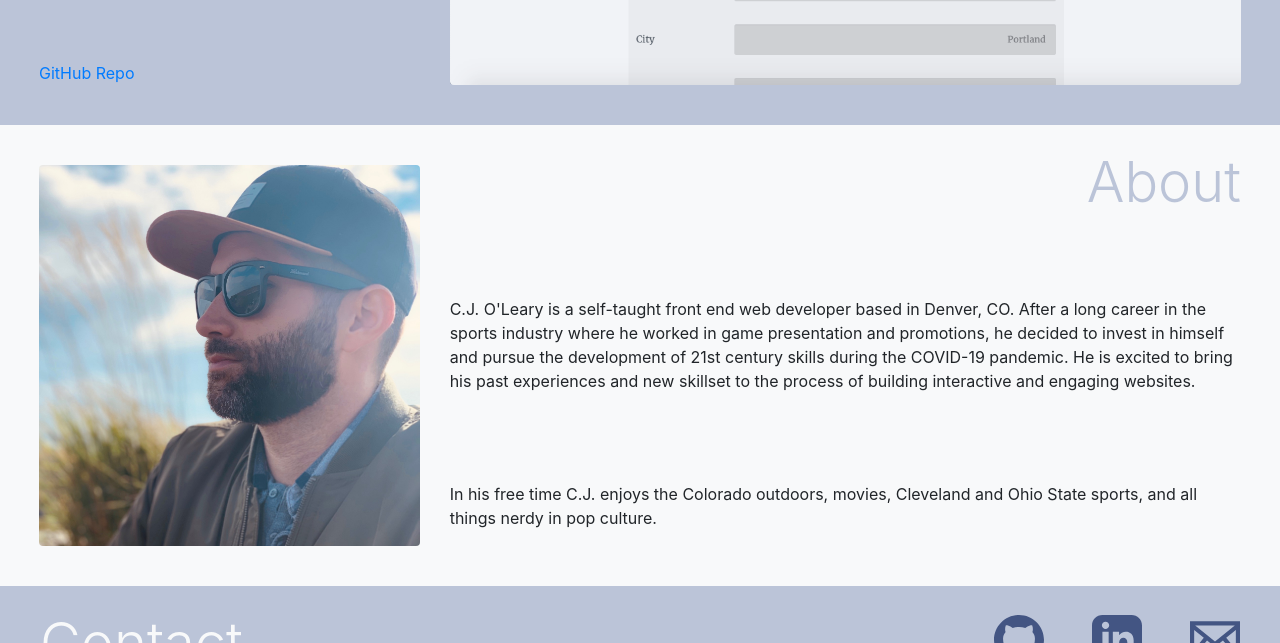
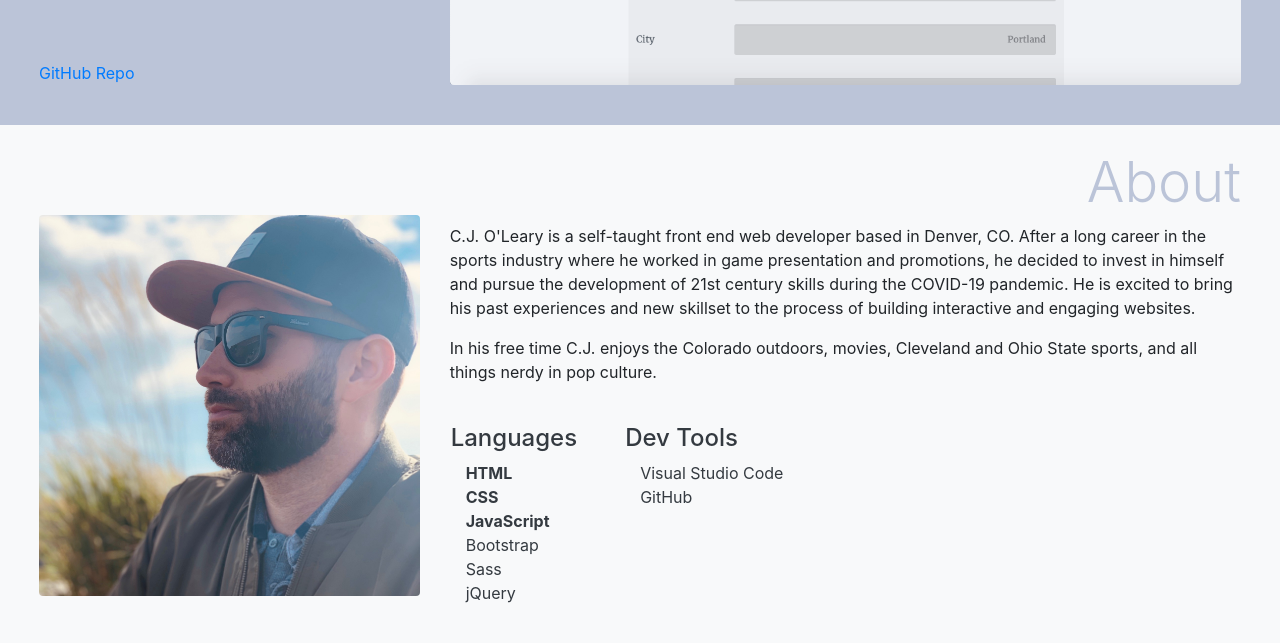
Before and after one commit to cjoleary/cjoleary.github.io, a plain HTML site: page index.html in a window 1280 px wide. Shown: the part 4370-5013 px from the top of the page. Drawn offline with nearby package versions, Linux system fonts and the light colour scheme.

Commit message:
added languages and dev tools list to about section

```diff
--- a/css/main.css
+++ b/css/main.css
@@ -58,7 +58,9 @@ h6 {
 }
 
 #work p,
-#work h3 {
+#work h3,
+h4,
+ul li {
     color: #343a40;
 }
 
@@ -73,6 +75,10 @@ h6 {
     opacity: 1;
 }
 
+ul li {
+    list-style-type: none;
+}
+
 @media (max-width: 767px) {
     #about img {
         height: 250px;
--- a/index.html
+++ b/index.html
@@ -158,7 +158,7 @@
 
         <!-- about -->
         <div id="about">
-            <div class="row mb-3 p-4">
+            <div class="row p-4">
                 <div class="col-md-4 d-flex flex-column justify-content-center">
                     <img src="img/me.jpg" class="img-fluid rounded mx-auto mt-3 mb-4 mb-md-0" alt="Image of C.J. O'Leary">
                 </div>
@@ -167,6 +167,28 @@
                     <h2 class="text-md-right display-4 mx-auto mx-md-0">About</h2>
                     <p class="mt-4 mt-md-0">C.J. O'Leary is a self-taught front end web developer based in Denver, CO. After a long career in the sports industry where he worked in game presentation and promotions, he decided to invest in himself and pursue the development of 21st century skills during the COVID-19 pandemic. He is excited to bring his past experiences and new skillset to the process of building interactive and engaging websites.</p>
                     <p class="mt-4 mt-md-0">In his free time C.J. enjoys the Colorado outdoors, movies, Cleveland and Ohio State sports, and all things nerdy in pop culture.</p>
+
+                    <div class="row justify-content-start mt-4 pl-3">
+                        <div class="mr-5 mb-4">
+                            <h4>Languages</h4>
+                            <ul class="col">
+                                <li class="font-weight-bold">HTML</li>
+                                <li class="font-weight-bold">CSS</li>
+                                <li class="font-weight-bold">JavaScript</li>
+                                <li class="">Bootstrap</li>
+                                <li class="">Sass</li>
+                                <li class="">jQuery</li>
+                            </ul>
+                        </div>
+
+                        <div class="">
+                            <h4>Dev Tools</h4>
+                            <ul class="col">
+                                <li class="">Visual Studio Code</li>
+                                <li class="">GitHub</li>
+                            </ul>
+                        </div>
+                    </div>
                 </div>
             </div>
         </div> <!-- /about -->
```
